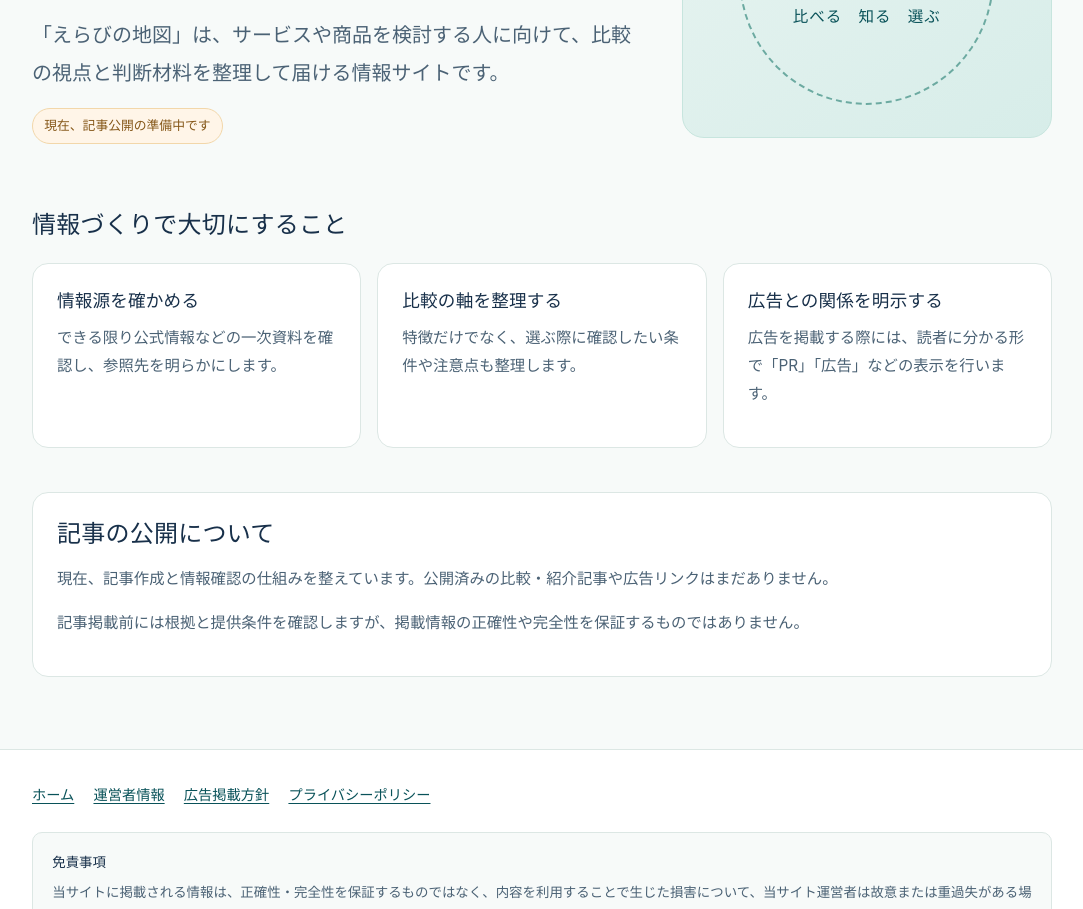
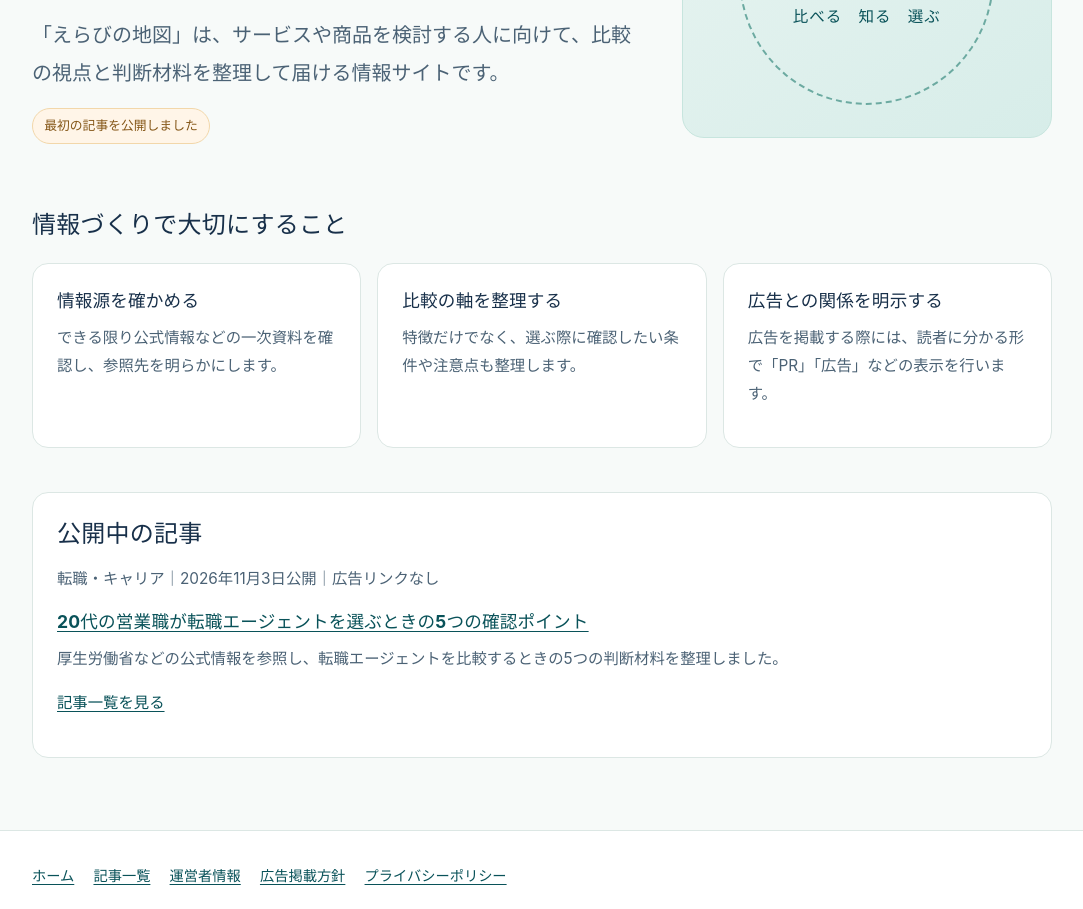
Before and after one commit to nobotasuke-byte/affiliate-autopilot, a plain HTML site: page public/index.html in a window 1280 px wide. Shown: the part 381-1290 px from the top of the page, without its empty margins (98-1181 px from the left). Drawn offline with Linux system fonts and the light colour scheme.

Commit message:
Make published article discoverable within site: public/index.html

```diff
--- a/public/index.html
+++ b/public/index.html
@@ -3,8 +3,8 @@
 <head>
   <meta charset="utf-8">
   <meta name="viewport" content="width=device-width,initial-scale=1">
-  <meta name="robots" content="noindex,nofollow">
-  <meta name="description" content="えらびの地図は、商品やサービスを比較・検討する際の判断材料を整理する情報サイトです。現在準備中です。">
+  <meta name="robots" content="index,follow">
+  <meta name="description" content="えらびの地図は商品やサービスの選び方と判断材料を整理するサイトです。20代営業職の転職エージェント選びの記事を公開中です。">
   <title>サービス選びの判断材料を、わかりやすく | えらびの地図</title>
   <link rel="stylesheet" href="/assets/site.css">
 </head>
@@ -15,6 +15,7 @@
       <a href="/" class="brand" aria-label="えらびの地図 ホーム"><span class="brand-mark" aria-hidden="true">選</span>えらびの地図</a>
       <nav class="nav" aria-label="メインナビゲーション">
       <a href="/" aria-current="page">ホーム</a>
+      <a href="/articles/">記事一覧</a>
       <a href="/about/">運営者情報</a>
       <a href="/advertising/">広告掲載方針</a>
       <a href="/privacy/">プライバシーポリシー</a>
@@ -29,7 +30,7 @@
     <p class="eyebrow">Choices, made clearer</p>
     <h1 id="top-heading">選ぶ前に、<br>確かめておきたいこと。</h1>
     <p class="lead">「えらびの地図」は、サービスや商品を検討する人に向けて、比較の視点と判断材料を整理して届ける情報サイトです。</p>
-    <p><span class="status">現在、記事公開の準備中です</span></p>
+    <p><span class="status">最初の記事を公開しました</span></p>
   </div>
   <div class="hero-art" role="img" aria-label="選択の道筋を表現した装飾">
     <div class="hero-art-inner" aria-hidden="true"><span>⌁</span><span>比べる　知る　選ぶ</span></div>
@@ -44,9 +45,11 @@
   </div>
 </section>
 <section class="panel" aria-labelledby="preparing-title">
-  <h2 id="preparing-title">記事の公開について</h2>
-  <p>現在、記事作成と情報確認の仕組みを整えています。公開済みの比較・紹介記事や広告リンクはまだありません。</p>
-  <p class="small muted">記事掲載前には根拠と提供条件を確認しますが、掲載情報の正確性や完全性を保証するものではありません。</p>
+  <h2 id="preparing-title">公開中の記事</h2>
+  <p class="small muted">転職・キャリア｜2026年11月3日公開｜広告リンクなし</p>
+  <h3><a href="/articles/20s-sales-agent-checklist/">20代の営業職が転職エージェントを選ぶときの5つの確認ポイント</a></h3>
+  <p>厚生労働省などの公式情報を参照し、転職エージェントを比較するときの5つの判断材料を整理しました。</p>
+  <p><a href="/articles/">記事一覧を見る</a></p>
 </section>
     </div>
   </main>
@@ -54,6 +57,7 @@
     <div class="container">
       <nav class="footer-nav" aria-label="フッターナビゲーション">
       <a href="/">ホーム</a>
+      <a href="/articles/">記事一覧</a>
       <a href="/about/">運営者情報</a>
       <a href="/advertising/">広告掲載方針</a>
       <a href="/privacy/">プライバシーポリシー</a>
```
